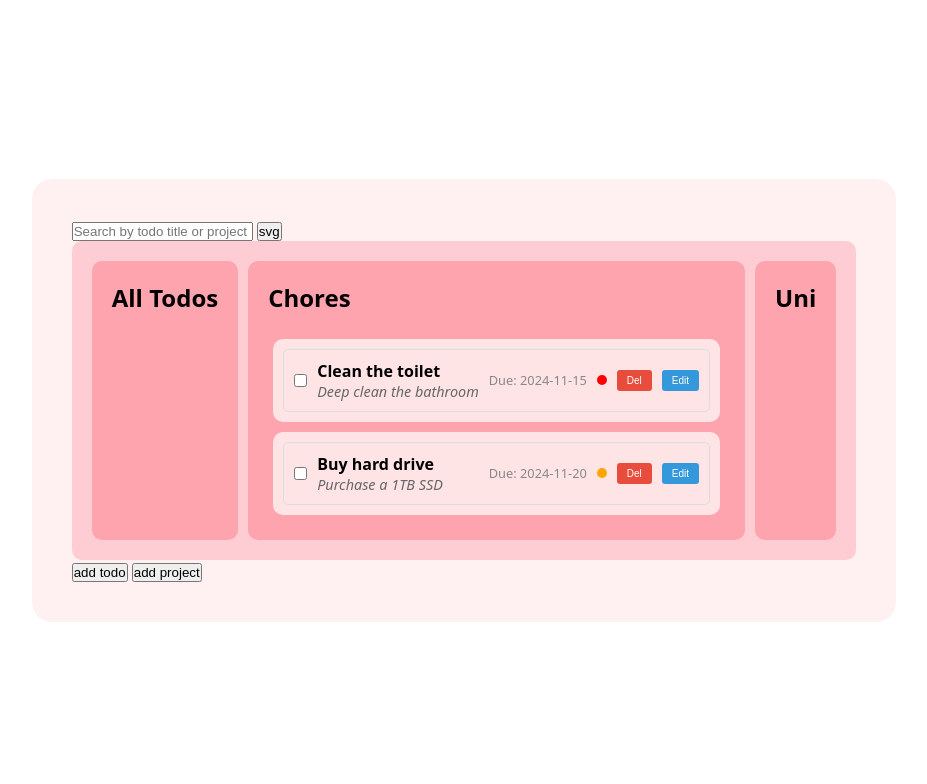
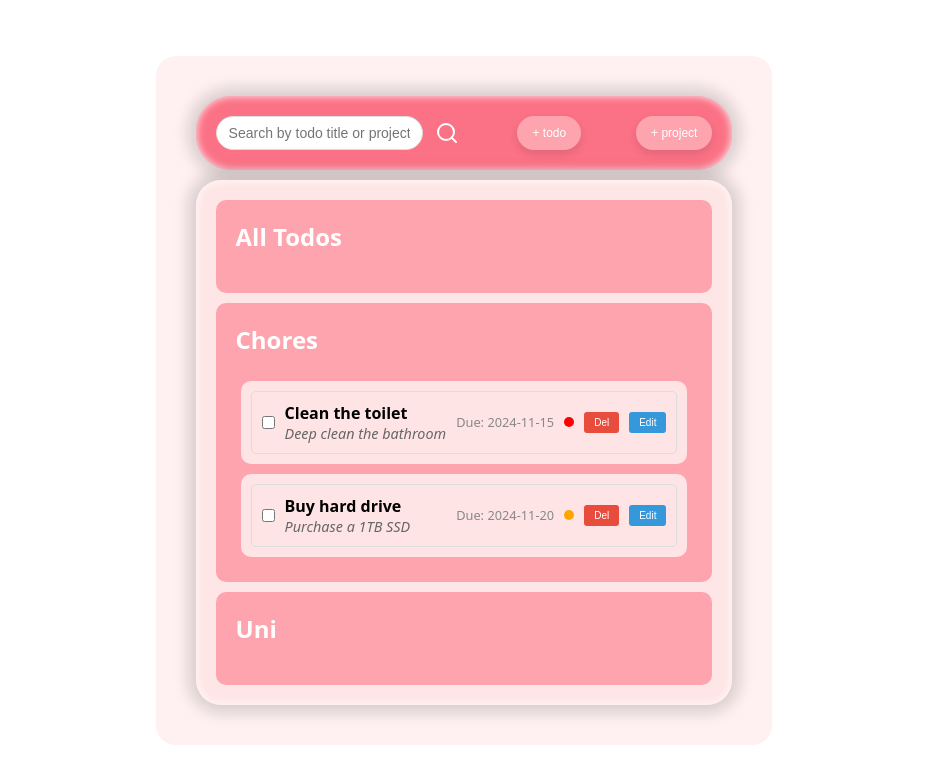
Before and after one commit to marin0suke/todo-list, a website built with webpack: page src/template.html in a window 1280 px wide. Shown: the whole page, without its empty margins (176-1103 px from the left). Built offline with nearby package versions, Linux system fonts and the light colour scheme.

Commit message:
Style header.

```diff
--- a/src/domRenderer.js
+++ b/src/domRenderer.js
@@ -86,6 +86,9 @@ function renderProjects(projects) {
             editButton.textContent = "Edit";
             editButton.style.fontSize = "10px";
             editButton.classList.add("edit-button");
+            editButton.addEventListener("click", () => {
+                //
+            });
             itemContainer.appendChild(editButton);
 
             todoItem.appendChild(itemContainer);
--- a/src/styles.css
+++ b/src/styles.css
@@ -15,6 +15,9 @@ body {
     background-color: #fff1f2;
     padding: 40px;
     border-radius: 20px;
+    display: flex;
+    flex-direction: column;
+    gap: 10px;
 }
 
 .projects-container {
@@ -22,7 +25,74 @@ body {
     padding: 20px;
     border-radius: 10px;
     display: flex; /*temp to check how cards are looking*/
+    flex-direction: column;
     gap: 10px;
+    padding: 20px;
+    background-color: #ffe6e6; /* Light pink background */
+    border-radius: 25px; /* Rounded corners for a cushion-like effect */
+    box-shadow:
+        0px 0px 15px 8px rgba(0, 0, 0, 0.15), /* Evenly spread shadow for front lighting */
+        inset 0px 0px 8px rgba(255, 255, 255, 0.9); /* Inner highlight for puffy look */
+    transition: box-shadow 0.3s ease; /* Smooth transition for interactions */
+}
+
+.search {
+    display: flex;
+    align-items: center; /* Center input and button */
+    gap: 8px; /* Space between input and button */
+}
+
+
+.header-container {
+    display: flex;
+    align-items: center; /* Center items vertically */
+    justify-content: space-between; /* Space out elements horizontally */
+    background-color: #fb7185; /* Light background color */
+    padding: 20px;
+    border-radius: 35px; /* Rounded corners for a cushion-like effect */
+    box-shadow:
+        0px 0px 15px 8px rgba(0, 0, 0, 0.15), /* Evenly spread shadow for front lighting */
+        inset 0px 0px 8px rgba(255, 255, 255, 0.9); /* Inner highlight for puffy look */
+    transition: box-shadow 0.3s ease; /* Smooth transition for interactions */
+}
+
+
+#search-bar {
+    padding: 8px 12px;
+    border-radius: 20px;
+    border: 1px solid #ddd;
+    font-size: 14px;
+    outline: none;
+}
+
+.search-button {
+    background: transparent;
+    border: none;
+    border-radius: 50%;
+    width: 32px;
+    height: 32px;
+    color: white;
+    display: flex;
+    align-items: center;
+    justify-content: center;
+    cursor: pointer;
+    transition: background-color 0.3s ease, border-color 0.3s ease;
+}
+
+.create-todo, .create-project {
+    background-color: #fda4af; /* Soft pastel pink background */
+    border: none;
+    padding: 10px 15px;
+    border-radius: 25px; /* Rounded for pill-like shape */
+    font-size: 12px;
+    color: #ffffff;
+    cursor: pointer;
+    transition: box-shadow 0.3s ease, transform 0.2s ease, background-color 0.3s ease;
+    box-shadow: 0px 4px 8px rgba(0, 0, 0, 0.1);
+}
+
+.create-todo:hover, .create-project:hover {
+    background-color: #e0e0e0;
 }
 
 .todo-form-container { /*hidden form triggered by add todo*/
@@ -35,6 +105,10 @@ body {
     background-color: #fda4af;
     padding: 20px;
     border-radius: 10px;
+}
+
+.project h2 {
+    color: white;
 }
 
 .todo-list {
--- a/src/template.html
+++ b/src/template.html
@@ -7,14 +7,18 @@
 </head>
 <body>
     <div class="app-container">
-        <div class="search">
-            <input type="text" id="search-bar" placeholder="Search by todo title or project name...">
-            <button class="search-button">svg</button>
+
+        <div class="header-container">
+            <div class="search">
+                <input type="text" id="search-bar" placeholder="Search by todo title or project name...">
+                <button class="search-button"><svg xmlns="http://www.w3.org/2000/svg" width="24" height="24" viewBox="0 0 24 24" fill="none" stroke="currentColor" stroke-width="2" stroke-linecap="round" stroke-linejoin="round" class="feather feather-search"><circle cx="11" cy="11" r="8"></circle><line x1="21" y1="21" x2="16.65" y2="16.65"></line></svg></button>
+            </div>
+            <button class="create-todo">+ todo</button>
+            <button class="create-project">+ project</button>
         </div>
         <div class="projects-container"></div>
 
-        <button class="create-todo">add todo</button>
-        <button class="create-project">add project</button>
+
 
     </div>
 </body>
```
